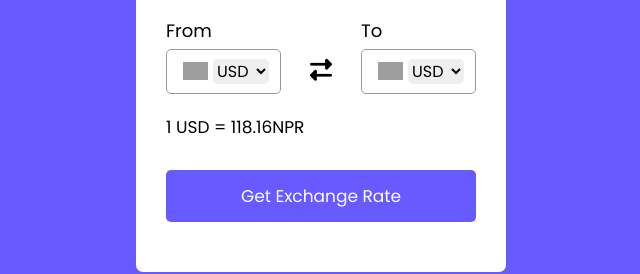
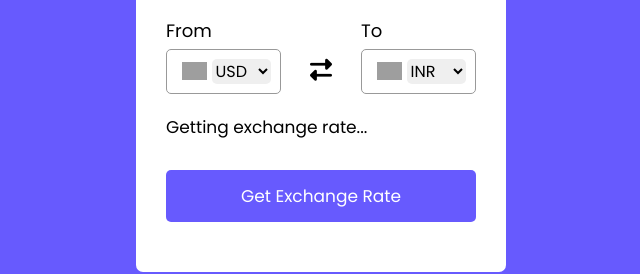
Before and after one commit to SlenderShield/Currency-Converter, a plain HTML site: page index.html in a window 1280 px wide. Shown: the part 363-637 px from the top of the page, 319-959 px from the left. Drawn offline with Linux system fonts and the light colour scheme; no server answers; grey boxes are pictures that could not be loaded.

Commit message:
added js functionality

```diff
--- a/index.html
+++ b/index.html
@@ -27,13 +27,7 @@
 				<p>From</p>
 				<div class="select-box">
 					<img alt="flag" class="flag" src="https://countryflagsapi.com/png/us">
-					<select>
-						<option value="USD">USD</option>
-						<option value="IN">IN</option>
-						<option value="NPR">NPR</option>
-						<option value="PKR">PKR</option>
-						<option value="MAD">MAD</option>
-					</select>
+					<select></select>
 				</div>
 			</div>
 			<div class="icon">
@@ -42,22 +36,17 @@
 			<div class="to">
 				<p>To</p>
 				<div class="select-box">
-					<img alt="flag" class="flag" src="https://countryflagsapi.com/png/np">
-					<select>
-						<option value="USD">USD</option>
-						<option value="IN">IN</option>
-						<option value="NPR">NPR</option>
-						<option value="PKR">PKR</option>
-						<option value="MAD">MAD</option>
-					</select>
+					<img alt="flag" class="flag" src="https://countryflagsapi.com/png/in">
+					<select></select>
 				</div>
 			</div>
 		</div>
-		<div class="exchange-rate">
-			1 USD = 118.16NPR
-		</div>
+		<div class="exchange-rate"></div>
 		<button>Get Exchange Rate</button>
 	</form>
 </div>
+
+<script src="js/country-list.js"></script>
+<script src="js/script.js"></script>
 </body>
 </html>
--- a/js/country-list.js
+++ b/js/country-list.js
@@ -0,0 +1,161 @@
+let country_code = {
+    "AED" : "AE",
+    "AFN" : "AF",
+    "XCD" : "AG",
+    "ALL" : "AL",
+    "AMD" : "AM",
+    "ANG" : "AN",
+    "AOA" : "AO",
+    "AQD" : "AQ",
+    "ARS" : "AR",
+    "AUD" : "AU",
+    "AZN" : "AZ",
+    "BAM" : "BA",
+    "BBD" : "BB",
+    "BDT" : "BD",
+    "XOF" : "BE",
+    "BGN" : "BG",
+    "BHD" : "BH",
+    "BIF" : "BI",
+    "BMD" : "BM",
+    "BND" : "BN",
+    "BOB" : "BO",
+    "BRL" : "BR",
+    "BSD" : "BS",
+    "NOK" : "BV",
+    "BWP" : "BW",
+    "BYR" : "BY",
+    "BZD" : "BZ",
+    "CAD" : "CA",
+    "CDF" : "CD",
+    "XAF" : "CF",
+    "CHF" : "CH",
+    "CLP" : "CL",
+    "CNY" : "CN",
+    "COP" : "CO",
+    "CRC" : "CR",
+    "CUP" : "CU",
+    "CVE" : "CV",
+    "CYP" : "CY",
+    "CZK" : "CZ",
+    "DJF" : "DJ",
+    "DKK" : "DK",
+    "DOP" : "DO",
+    "DZD" : "DZ",
+    "ECS" : "EC",
+    "EEK" : "EE",
+    "EGP" : "EG",
+    "ETB" : "ET",
+    "EUR" : "FR",
+    "FJD" : "FJ",
+    "FKP" : "FK",
+    "GBP" : "GB",
+    "GEL" : "GE",
+    "GGP" : "GG",
+    "GHS" : "GH",
+    "GIP" : "GI",
+    "GMD" : "GM",
+    "GNF" : "GN",
+    "GTQ" : "GT",
+    "GYD" : "GY",
+    "HKD" : "HK",
+    "HNL" : "HN",
+    "HRK" : "HR",
+    "HTG" : "HT",
+    "HUF" : "HU",
+    "IDR" : "ID",
+    "ILS" : "IL",
+    "INR" : "IN",
+    "IQD" : "IQ",
+    "IRR" : "IR",
+    "ISK" : "IS",
+    "JMD" : "JM",
+    "JOD" : "JO",
+    "JPY" : "JP",
+    "KES" : "KE",
+    "KGS" : "KG",
+    "KHR" : "KH",
+    "KMF" : "KM",
+    "KPW" : "KP",
+    "KRW" : "KR",
+    "KWD" : "KW",
+    "KYD" : "KY",
+    "KZT" : "KZ",
+    "LAK" : "LA",
+    "LBP" : "LB",
+    "LKR" : "LK",
+    "LRD" : "LR",
+    "LSL" : "LS",
+    "LTL" : "LT",
+    "LVL" : "LV",
+    "LYD" : "LY",
+    "MAD" : "MA",
+    "MDL" : "MD",
+    "MGA" : "MG",
+    "MKD" : "MK",
+    "MMK" : "MM",
+    "MNT" : "MN",
+    "MOP" : "MO",
+    "MRO" : "MR",
+    "MTL" : "MT",
+    "MUR" : "MU",
+    "MVR" : "MV",
+    "MWK" : "MW",
+    "MXN" : "MX",
+    "MYR" : "MY",
+    "MZN" : "MZ",
+    "NAD" : "NA",
+    "XPF" : "NC",
+    "NGN" : "NG",
+    "NIO" : "NI",
+    "NPR" : "NP",
+    "NZD" : "NZ",
+    "OMR" : "OM",
+    "PAB" : "PA",
+    "PEN" : "PE",
+    "PGK" : "PG",
+    "PHP" : "PH",
+    "PKR" : "PK",
+    "PLN" : "PL",
+    "PYG" : "PY",
+    "QAR" : "QA",
+    "RON" : "RO",
+    "RSD" : "RS",
+    "RUB" : "RU",
+    "RWF" : "RW",
+    "SAR" : "SA",
+    "SBD" : "SB",
+    "SCR" : "SC",
+    "SDG" : "SD",
+    "SEK" : "SE",
+    "SGD" : "SG",
+    "SKK" : "SK",
+    "SLL" : "SL",
+    "SOS" : "SO",
+    "SRD" : "SR",
+    "STD" : "ST",
+    "SVC" : "SV",
+    "SYP" : "SY",
+    "SZL" : "SZ",
+    "THB" : "TH",
+    "TJS" : "TJ",
+    "TMT" : "TM",
+    "TND" : "TN",
+    "TOP" : "TO",
+    "TRY" : "TR",
+    "TTD" : "TT",
+    "TWD" : "TW",
+    "TZS" : "TZ",
+    "UAH" : "UA",
+    "UGX" : "UG",
+    "USD" : "US",
+    "UYU" : "UY",
+    "UZS" : "UZ",
+    "VEF" : "VE",
+    "VND" : "VN",
+    "VUV" : "VU",
+    "YER" : "YE",
+    "ZAR" : "ZA",
+    "ZMK" : "ZM",
+    "ZWD" : "ZW",
+}
--- a/js/script.js
+++ b/js/script.js
@@ -0,0 +1,65 @@
+const apiKey = 'b3810ab020f3f8dc9fb85ea6'
+const dropList = document.querySelectorAll(".drop-list select")
+let fromCurrency = document.querySelector(".from select")
+let toCurrency = document.querySelector(".to select")
+const exchangeRateTxn = document.querySelector(".exchange-rate")
+
+getButton = document.querySelector("form button")
+
+for (let i = 0; i < dropList.length; i++) {
+    for (let currency_code in country_code) {
+        // For selecting default currency of USD and INR
+        let selected;
+        if (i == 0) {
+            selected = currency_code == "USD" ? "selected" : ""
+        } else if (i == 1) {
+            selected = currency_code == "INR" ? "selected" : ""
+        }
+        // For multiple currencies and country
+        let optionTag = `<option value="${currency_code}" ${selected}>${currency_code}</option>`
+        // inserting optionTag inside the select in html
+        dropList[i].insertAdjacentHTML("beforeend", optionTag)
+    }
+    dropList[i].addEventListener('change', event => {
+        loadFlag(event.target) // calling loadFlag with element target as arugment
+    })
+}
+
+function loadFlag(element) {
+    for (let code in country_code) {
+        if (code == element.value) {  // if code is same as option selected
+            let imgTag = element.parentElement.querySelector(".flag")  // selecting img tag using the element
+            imgTag.src = `https://countryflagsapi.com/png/${country_code[code]}`
+        }
+    }
+}
+
+// Get exchange rate on load of webpage
+window.addEventListener('load', () => {
+    getExchangeRate()
+})
+
+getButton.addEventListener('click', event => {
+    event.preventDefault()  // prevent form from submitting
+    getExchangeRate();
+})
+
+function getExchangeRate() {
+    const amount = document.querySelector(".amount input")
+    let amountVal = amount.value
+    // If invalid amount is given then 1 is set by default
+    if (amountVal == "" || amountVal == "0") {
+        amount.value = 1;
+        amountVal = 1;
+    }
+
+    exchangeRateTxn.innerHTML = "Getting exchange rate..."
+    // Call api and fetch all the rates and convert it into the js Object
+    let url = ` https://v6.exchangerate-api.com/v6/${apiKey}/latest/${fromCurrency.value}`
+    fetch(url).then(response => response.json()).then(result => {
+        let exchangeRate = result.conversion_rates[toCurrency.value]
+
+        let totalExchangeRate = (amountVal * exchangeRate).toFixed(2);
+        exchangeRateTxn.innerHTML = `${amountVal} ${fromCurrency.value} = ${totalExchangeRate} ${toCurrency.value}`
+    })
+}
--- a/style.css
+++ b/style.css
@@ -79,22 +79,37 @@ form .drop-list {
     margin: 0 -5px 0 5px;
 }
 
+.select-box select::-webkit-scrollbar {
+    width: 8px;
+}
+
+.select-box select::-webkit-scrollbar-track {
+    background: #ffffff;
+}
+
+.select-box select::-webkit-scrollbar-thumb {
+    background: #888;
+    border-radius: 8px;
+    border-right: 2px solid #ffffff;
+}
+
+
 .select-box .flag {
     max-width: 25px
 }
 
-.drop-list .icon{
+.drop-list .icon {
     cursor: pointer;
     font-size: 22px;
     margin-top: 30px;
 }
 
-form .exchange-rate{
+form .exchange-rate {
     font-size: 17px;
     margin: 20px 0 30px 0;
 }
 
-form button{
+form button {
     height: 52px;
     font-size: 17px;
     cursor: pointer;
```
